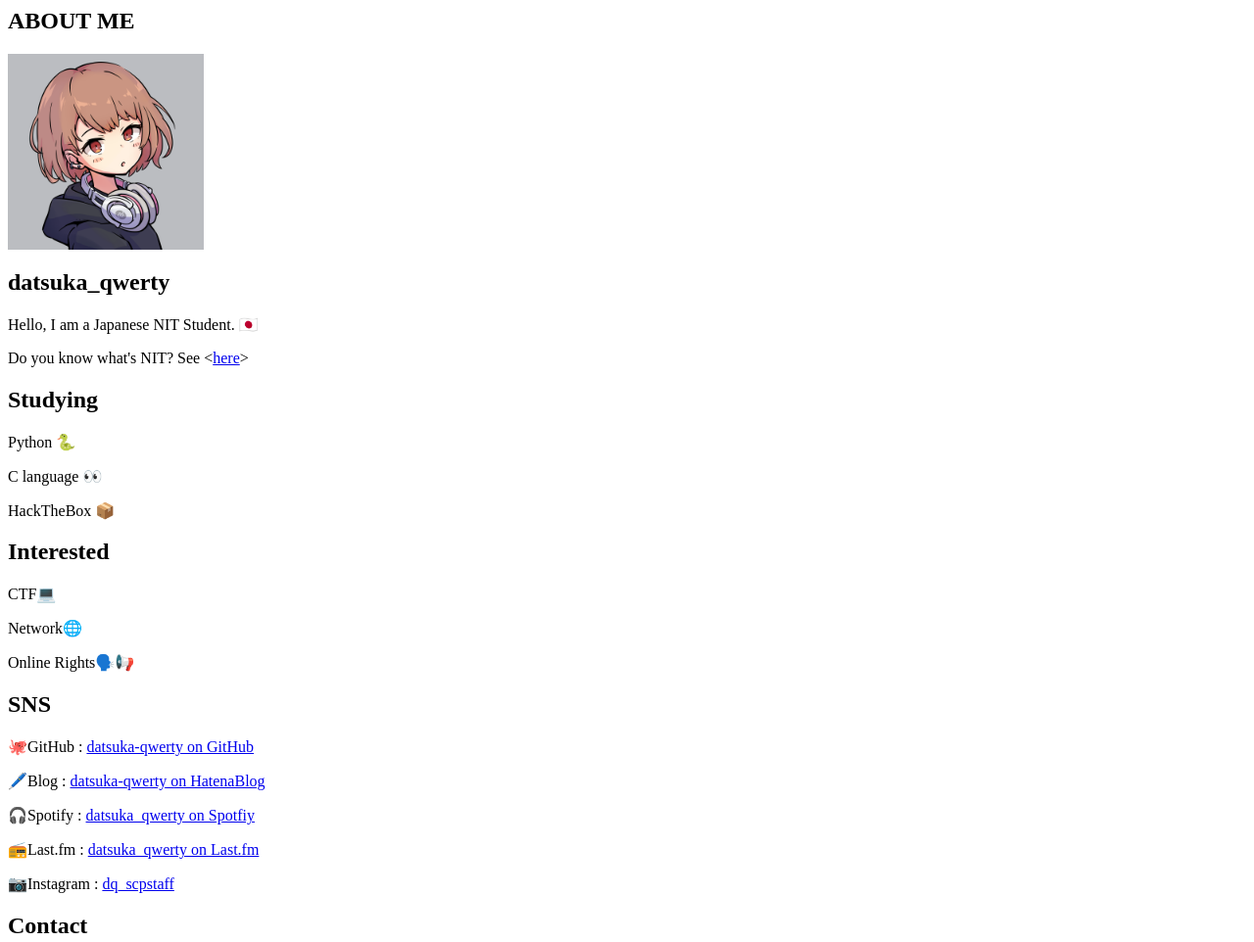
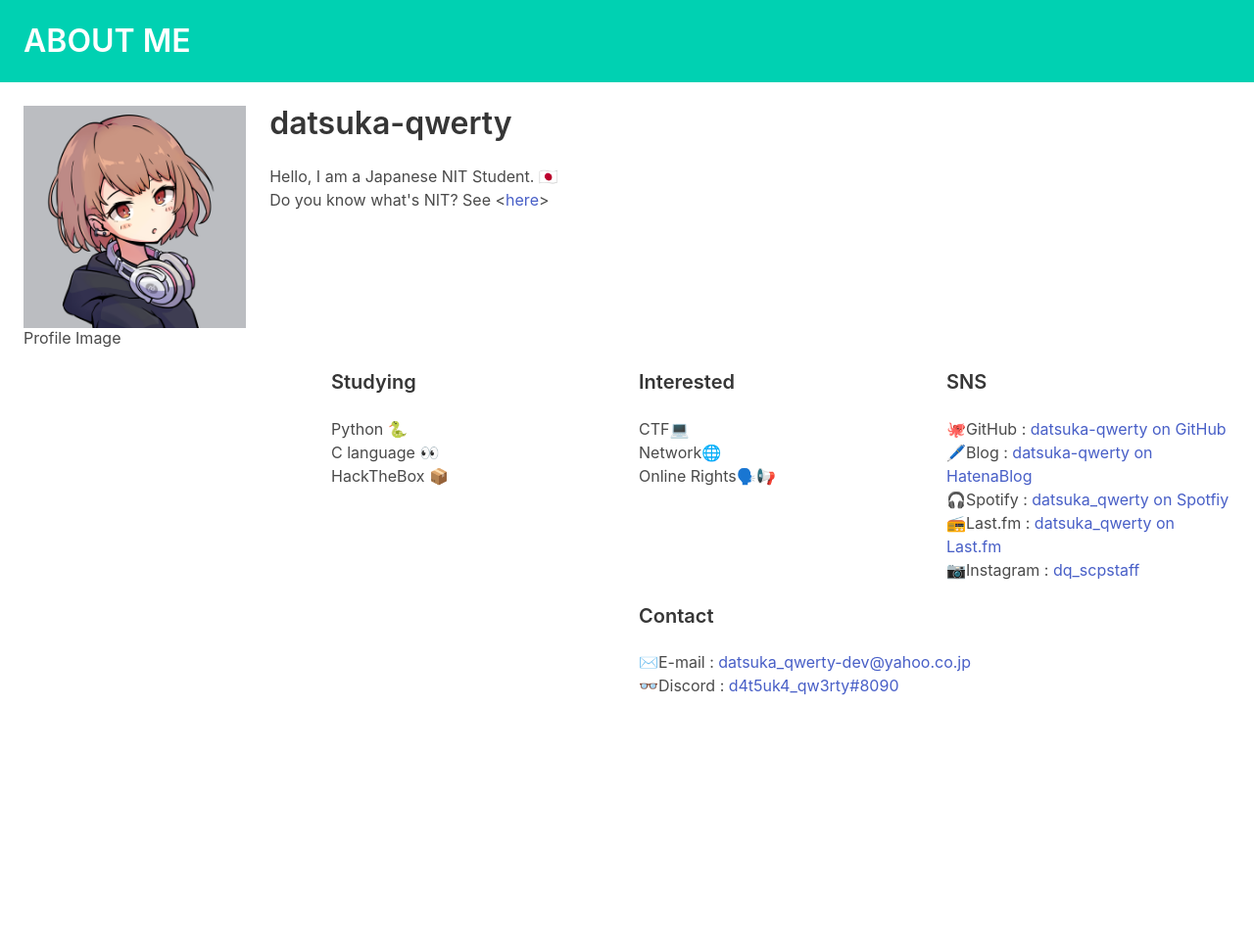
Before and after one commit to datsuka-qwerty/my-page, a plain HTML site: page index.html in a window 1280 px wide. Shown: the top 962 px of the page at 98% size. After the commit the page ends 800 px from the top, so only its background shows below. Drawn offline with nearby package versions, Linux system fonts and the light colour scheme.

Commit message:
[preupdate] PreUpdate testing gitpage

```diff
--- a/index.html
+++ b/index.html
@@ -1,43 +1,86 @@
+<!DOCTYPE html>
 <html>
+	<!-- import bulma.io -->
 	<head>
-		<link rel="stylesheet" href="style.css">
-		<meta http-equiv="Content-Type" content="text/html; charset=utf-8"/><title>ABOUT ME</title>
+		<meta charset="utf-8">
+		<meta name="viewport" content="width=device-width, initial-scale=1">
+		<title>ABOUT ME</title>
+		<link rel="stylesheet" href="https://cdn.jsdelivr.net/npm/bulma@0.9.1/css/bulma.min.css">
 	</head>
+	<!-- up to here -->
 	<body>
-		<article class="page">
-			<h1 class="page-title">ABOUT ME</h1>
-			<img src="profile.png" height="200" >
+		<!-- title about me -->
+		<section class="hero is-primary is-small mb-5">
+			<div class="hero-body">
+				<p class="title">
+					ABOUT ME
+				</p>
+			</div>
+		</section>
 
-			<div class="column-a">
-				<h1 >datsuka_qwerty</h1>
-				<p >Hello, I am a Japanese NIT Student. 🇯🇵</p>
-				<p  >Do you know what&#x27;s NIT? See &lt;<a href="https://en.wikipedia.org/wiki/Colleges_of_technology_in_Japan">here</a>&gt;</p>
-				<h2 >Studying</h2>
+		<!-- parent factor margin -->
+		<section class="ml-5 mr-5">
+			<!-- first colomuns image -->
+			<div class="columns">
+				<!-- image -->
+				<div class="column is-one-fifth">
+				<figure class="image is-512x512">
+					<img src="profile.png" alt="Profile Image">
+					<h6 class="subtitle is-6">Profile Image</h6>
+				</figure>
+				</div>
+
+				<!-- me description -->
+				<div class="column">
+					<div class="block">
+						<h1 class="title">datsuka-qwerty</h1>
+					</div>
+					<div class="block">
+						<p>Hello, I am a Japanese NIT Student. 🇯🇵</p>
+						<p>Do you know what&#x27;s NIT? See &lt;<a href="https://en.wikipedia.org/wiki/Colleges_of_technology_in_Japan">here</a>&gt;</p>
+					</div>
+				</div>
+			</div>
+
+			<!-- second column -->
+			<div class="columns">
+				<!-- empty column for adjustment -->
+				<div class="column "></div>
+				<div class="column">
+					<h5 class="title is-5">Studying</h5>
 					<p>Python 🐍</p>
 					<p>C language 👀</p>
 					<p>HackTheBox 📦</p>
 				</div>
 
-			<div class="column-b">
-				<h2 >Interested</h2>
+				<div class="column">
+					<h5 class="title is-5">Interested</h5>
 					<p >CTF💻</p>
 					<p >Network🌐</p>
 					<p >Online Rights🗣️📢</p>
 				</div>
 
-			<div class="column-c">
-				<h2>SNS</h2>
+				<div class="column">
+					<h5 class="title is-5">SNS</h5>
 					<p >🐙GitHub       : <a href="https://github.com/datsuka-qwerty">datsuka-qwerty on GitHub</a></p>
 					<p >🖊️Blog         : <a href="http://datsuka-qwerty.hatenablog.com">datsuka-qwerty on HatenaBlog</a></p>
 					<p >🎧Spotify      : <a href="https://open.spotify.com/user/v1yiwns3kpbpjyr7lv3ptkki9">datsuka_qwerty on Spotfiy</a></p>
 					<p >📻Last.fm      : <a href="https://www.last.fm/user/datsuka_qwerty">datsuka_qwerty on Last.fm</a></p>
 					<p >📷Instagram    : <a href="https://www.instagram.com/dq_scpstaff/">dq_scpstaff</a></p>
 					<p ></p>
-				<h1 >Contact</h1>
+				</div>
+			</div>
+
+			<!-- third column -->
+			<div class="columns">
+				<!-- empty column for adjustment -->
+				<div class="column"></div>
+				<div class="column">
+					<h5 class="title is-5">Contact</h5>
 					<p >✉️E-mail       : <a href="mailto:datsuka_qwerty-dev@yahoo.co.jp">datsuka_qwerty-dev@yahoo.co.jp</a></p>
 					<p >👓Discord      : <a href="http://discord.com">d4t5uk4_qw3rty#8090</a></p>
 				</div>
-
-		</article>
+			</div>
+		</section>
 	</body>
 </html>
```
Lines whose indentation alone changed are shown as unchanged.
